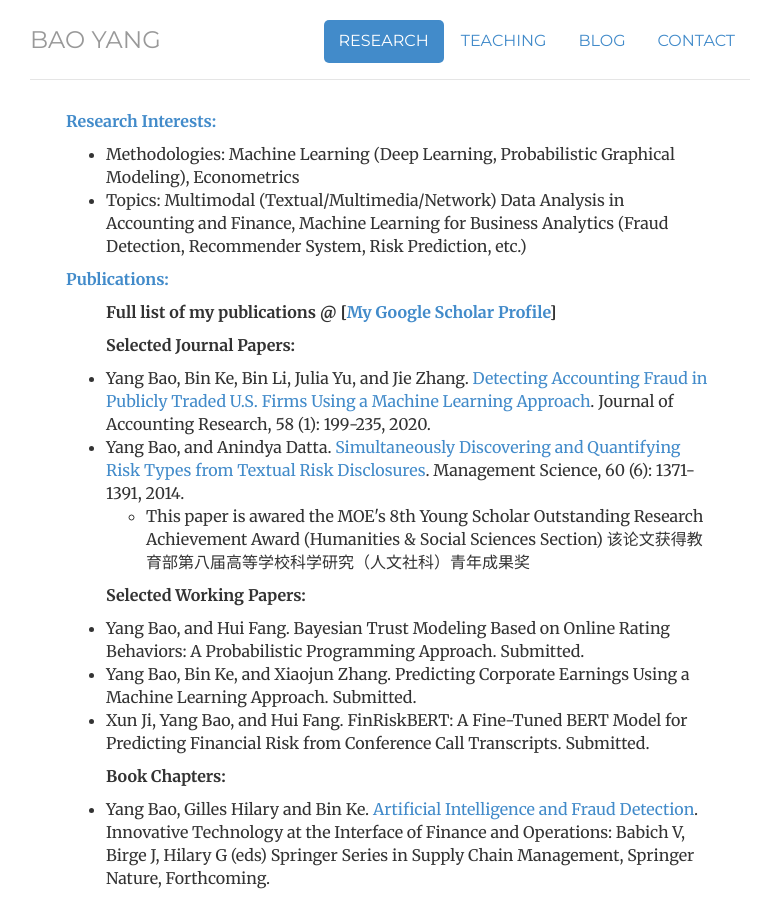
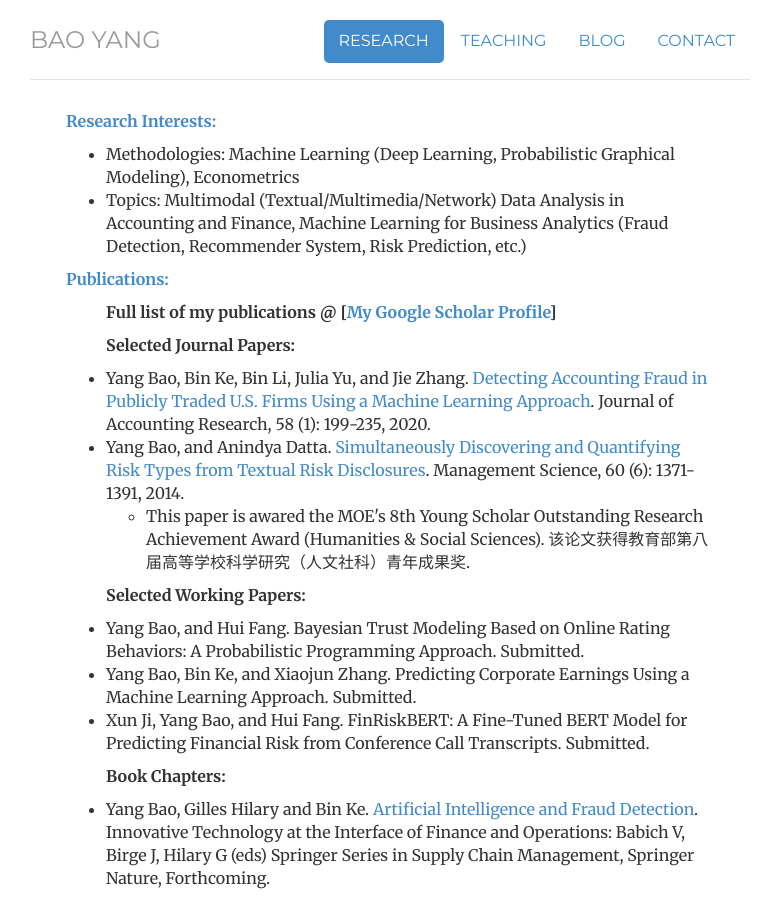
Before and after one commit to popeye007/popeye007.github.io, a Jekyll site: the page built from research/index.html, in a window 1280 px wide and 900 px high. Shown: the whole window, without its empty margins (250-1012 px from the left). Built offline with Jekyll 4.4.1, drawn with Linux system fonts in a browser that asks for light colours; comment, search, counter and statistics services are not loaded.

Commit message:
update research

```diff
--- a/research/index.html
+++ b/research/index.html
@@ -23,7 +23,7 @@
 			<p><b>Selected Journal Papers:</b></p>
 			<li>Yang Bao, Bin Ke, Bin Li, Julia Yu, and Jie Zhang. <a href="https://onlinelibrary.wiley.com/doi/10.1111/1475-679X.12292">Detecting Accounting Fraud in Publicly Traded U.S. Firms Using a Machine Learning Approach</a>. Journal of Accounting Research, 58 (1): 199-235, 2020.</li>
 			<li>Yang Bao, and Anindya Datta. <a href="http://pubsonline.informs.org/doi/abs/10.1287/mnsc.2014.1930">Simultaneously Discovering and Quantifying Risk Types from Textual Risk Disclosures</a>. Management Science, 60 (6): 1371-1391, 2014.
-				<ul><li>This paper is awared the MOE's 8th Young Scholar Outstanding Research Achievement Award (Humanities & Social Sciences Section) 该论文获得教育部第八届高等学校科学研究（人文社科）青年成果奖</li></ul>
+				<ul><li>This paper is awared the MOE's 8th Young Scholar Outstanding Research Achievement Award (Humanities & Social Sciences). 该论文获得教育部第八届高等学校科学研究（人文社科）青年成果奖.</li></ul>
 		</ul>
 
 		<ul>
```
